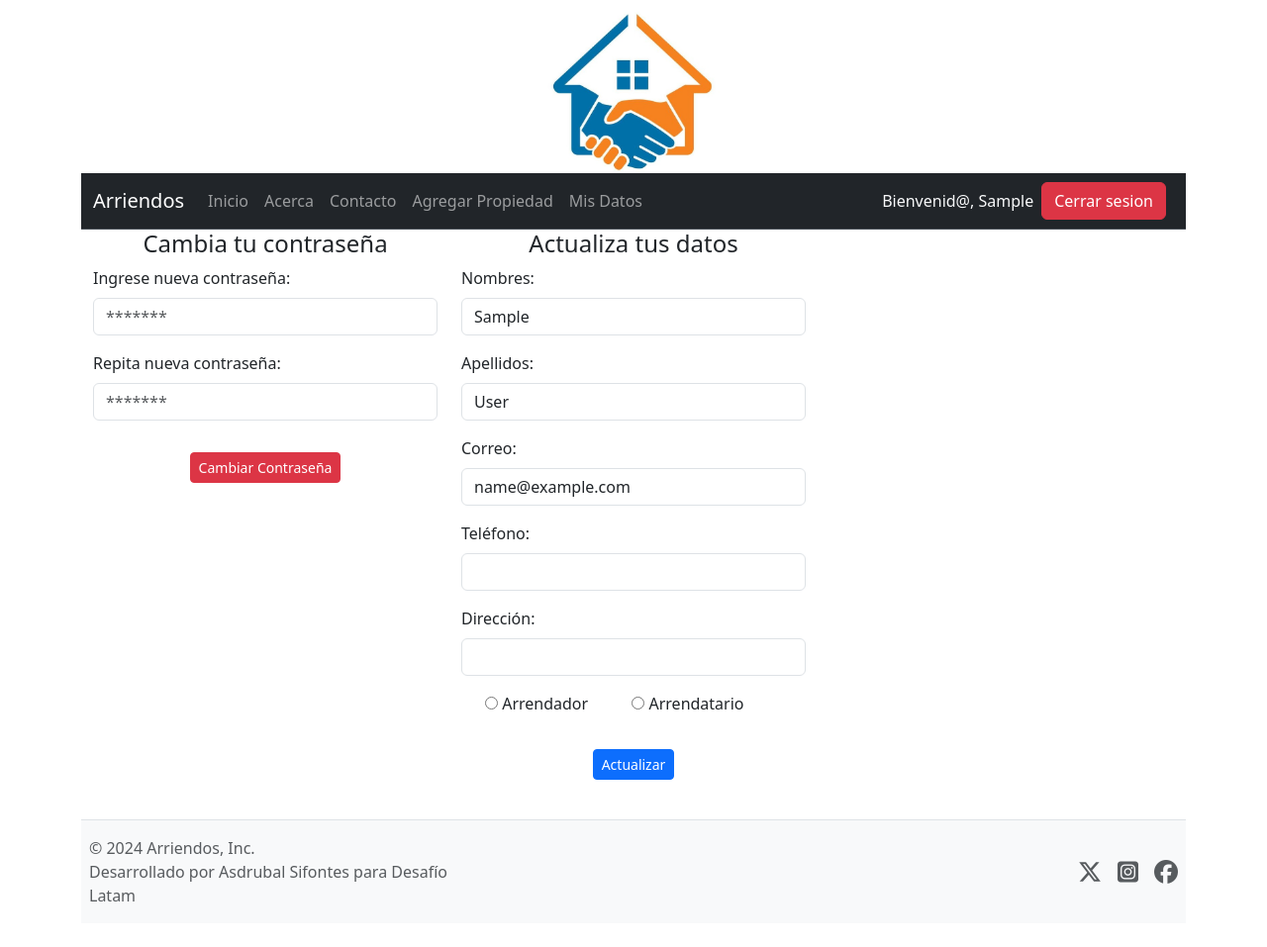
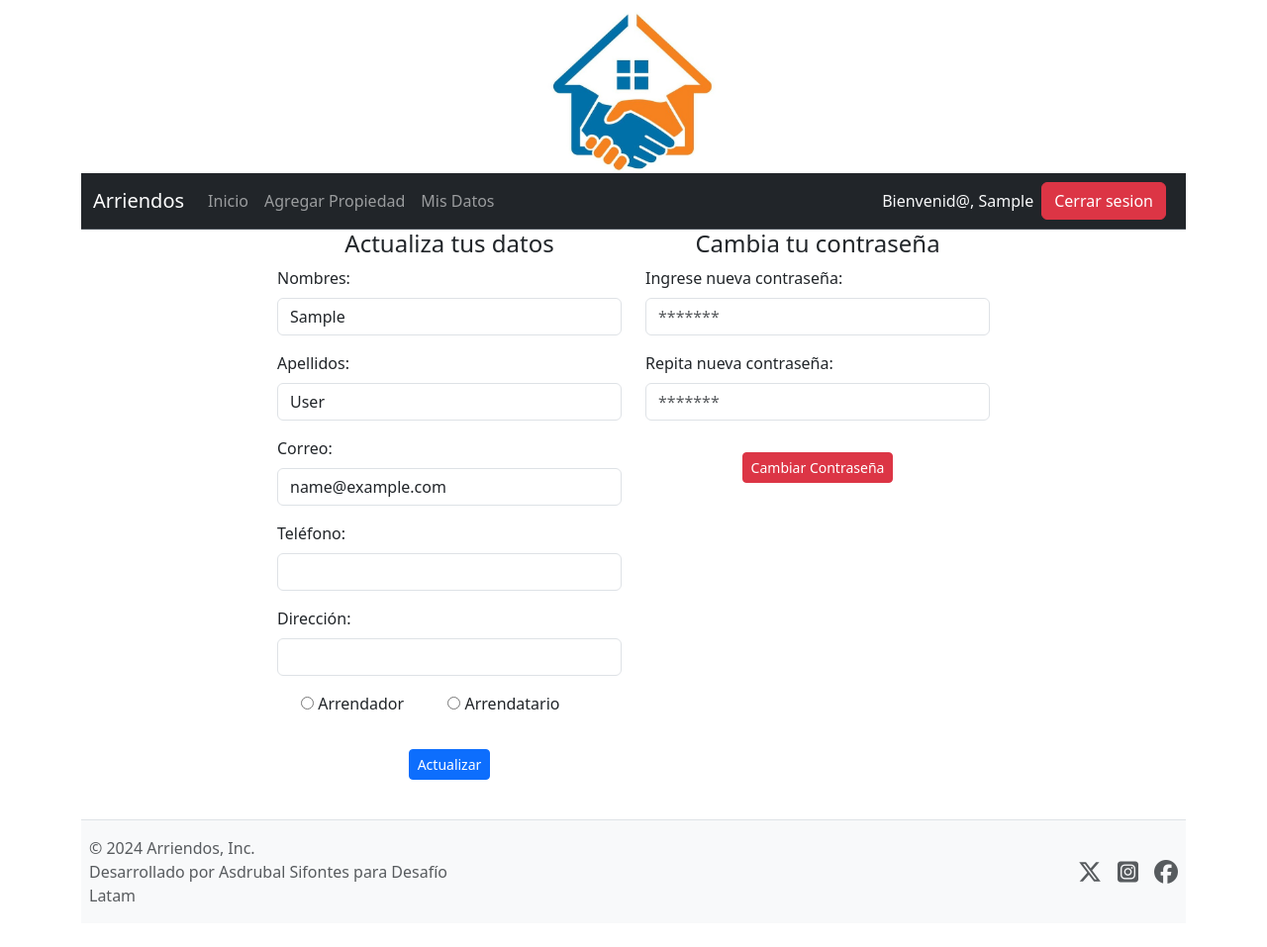
Before and after one commit to asdru0510/arriendo_inmuebles, a Django app: page /accounts/profile in a window 1280 px wide. Shown: the whole page at 99% size. Run offline with Django 5.2, Linux system fonts and the light colour scheme; the visitor is signed in with stand-in values (Sample User, id 1); some libraries are stand-ins or nearby versions.

Commit message:
Se hacen fix a las plantillas navbar, profile y register

```diff
--- a/arriendos/settings.py
+++ b/arriendos/settings.py
@@ -134,5 +134,5 @@ STATIC_URL = "/static/"
 # https://docs.djangoproject.com/en/5.1/ref/settings/#default-auto-field
 
 DEFAULT_AUTO_FIELD = "django.db.models.BigAutoField"
-LOGIN_REDIRECT_URL = '/'
+LOGIN_REDIRECT_URL = '/accounts/profile'
 LOGOUT_REDIRECT_URL = '/accounts/login'
--- a/main/templates/navbar.html
+++ b/main/templates/navbar.html
@@ -9,14 +9,8 @@
                 <li class="nav-item">
                     <a class="nav-link" aria-current="page" href="/">Inicio</a>
                 </li>
-                <li class="nav-item">
-                    <a class="nav-link" href="/acerca">Acerca</a>
-                </li>
-                <li class="nav-item">
-                    <a class="nav-link" href="/contacto">Contacto</a>
-                </li>
                 {% if user.is_authenticated %}
-                {% if usuario.tipo_usuario == 'arrendador' or user.is_staff %}
+                {% if user.userprofile.rol == 'arrendador' or user.is_staff %}
                 <li class="nav-item">
                     <a href="#" class="nav-link">Agregar Propiedad</a>
                 </li>
--- a/main/templates/profile.html
+++ b/main/templates/profile.html
@@ -2,38 +2,7 @@
 {% load static %}
 {% block contenido %}
 <div class="container">
-	<div class="row">
-		<div class="col-4">
-			<h4 class="text-center">Cambia tu contraseña</h4>
-			<form action="#" method="post">
-				{% csrf_token %}
-				<div class="mb-3">
-					<label class="form-label">Ingrese nueva contraseña:</label>
-					<input
-							id=""
-							type="password"
-							class="form-control"
-							name="password"
-							placeholder="*******"
-							required
-					>
-				</div>
-				<div class="mb-3">
-					<label class="form-label">Repita nueva contraseña:</label>
-					<input
-							id=""
-							type="password"
-							class="form-control"
-							name="password_repeat"
-							placeholder="*******"
-							required
-					>
-				</div>
-				<div class="d-flex justify-content-center">
-						<button type="submit" class="btn btn-sm btn-danger my-3">Cambiar Contraseña</button>
-				</div>
-			</form>
-		</div>
+	<div class="row d-flex justify-content-center">
 		<div class="col-4">
 			<h4 class="text-center">Actualiza tus datos</h4>
 			<form action="{% url 'profile' %}" method="post">
@@ -134,6 +103,37 @@
 				</div>
 			</form>
 		</div>
+		<div class="col-4">
+			<h4 class="text-center">Cambia tu contraseña</h4>
+			<form action="#" method="post">
+				{% csrf_token %}
+				<div class="mb-3">
+					<label class="form-label">Ingrese nueva contraseña:</label>
+					<input
+							id=""
+							type="password"
+							class="form-control"
+							name="password"
+							placeholder="*******"
+							required
+					>
+				</div>
+				<div class="mb-3">
+					<label class="form-label">Repita nueva contraseña:</label>
+					<input
+							id=""
+							type="password"
+							class="form-control"
+							name="password_repeat"
+							placeholder="*******"
+							required
+					>
+				</div>
+				<div class="d-flex justify-content-center">
+						<button type="submit" class="btn btn-sm btn-danger my-3">Cambiar Contraseña</button>
+				</div>
+			</form>
+		</div>
 
 	</div>
 </div>
```
Also changed, not shown: main/templates/registration/register.html (+9 -2 lines).
